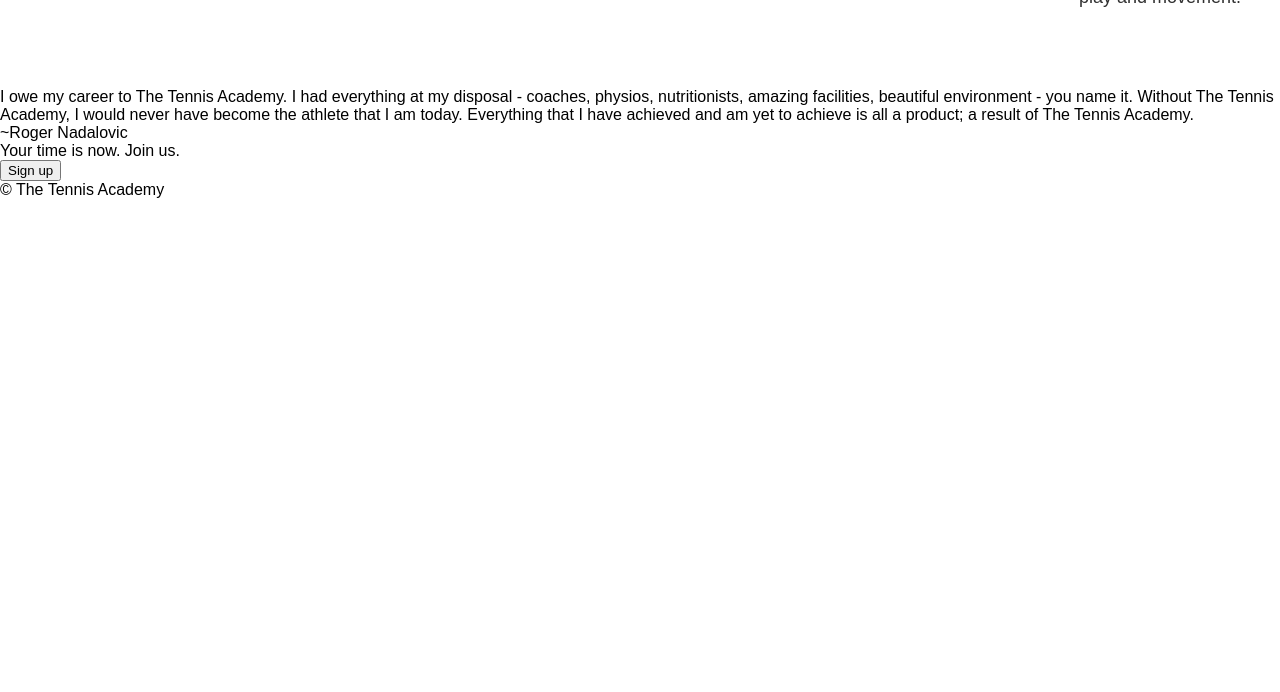
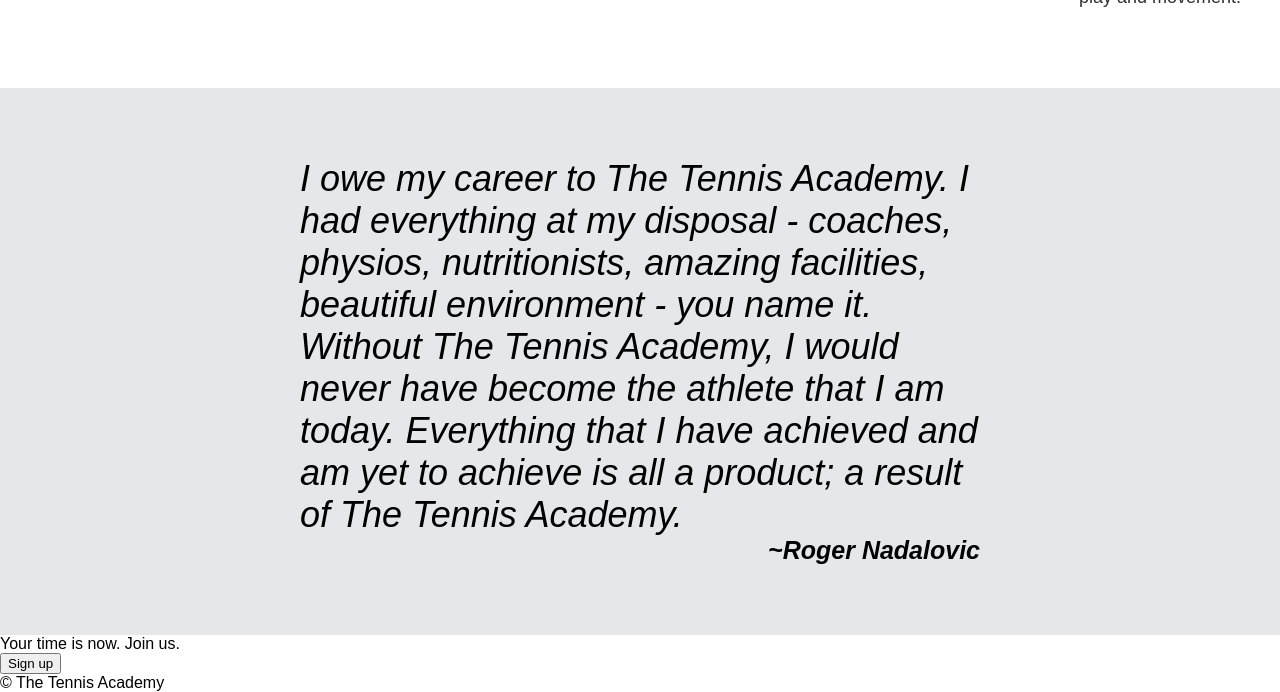
Before and after one commit to ywllowsensor/landing-page, a plain HTML site: page website-1/index.html in a window 1280 px wide. Shown: the part 847-1539 px from the top of the page. Before the commit the page ends 1046 px from the top, so only its background shows below. Drawn offline with Linux system fonts and the light colour scheme; a web font is replaced by a local one.

Commit message:
Complete content4 for website

```diff
--- a/website-1/index.html
+++ b/website-1/index.html
@@ -50,8 +50,8 @@
             </div>
         </div>
         <div class="content3">
-            <div class="quote">I owe my career to The Tennis Academy. I had everything at my disposal - coaches, physios, nutritionists, amazing facilities, beautiful environment - you name it. Without The Tennis Academy, I would never have become the athlete that I am today. Everything that I have achieved and am yet to achieve is all a product; a result of The Tennis Academy. </div>
-            <div class="quoter"> ~Roger Nadalovic</div>
+            <div class="quote"><em>I owe my career to The Tennis Academy. I had everything at my disposal - coaches, physios, nutritionists, amazing facilities, beautiful environment - you name it. Without The Tennis Academy, I would never have become the athlete that I am today. Everything that I have achieved and am yet to achieve is all a product; a result of The Tennis Academy. </em></div>
+            <div class="quoter"> <em>~Roger Nadalovic</em></div>
         </div>
         <div class="content4">
             <div class="text2">Your time is now. Join us.</div>
--- a/website-1/style.css
+++ b/website-1/style.css
@@ -138,3 +138,18 @@ span {
     color: #313131;
     padding: 10px;
 }
+
+.content3 {
+    background-color: #e5e7eb;
+    padding: 70px 300px;
+}
+
+.quote {
+    font-size: 36px;
+}
+
+.quoter {
+    text-align: end;
+    font-size: 25px;
+    font-weight: bold;
+}
```
